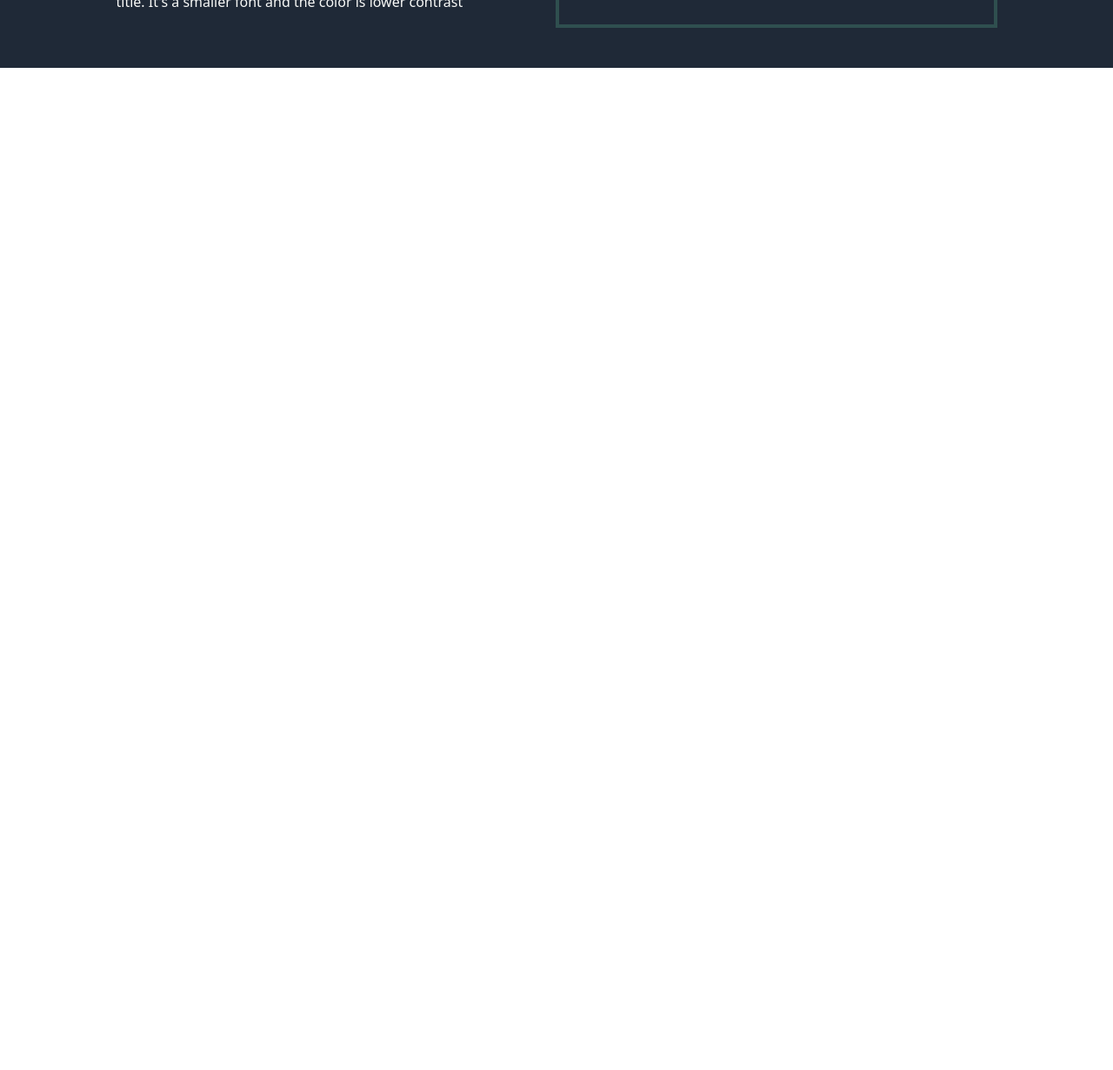
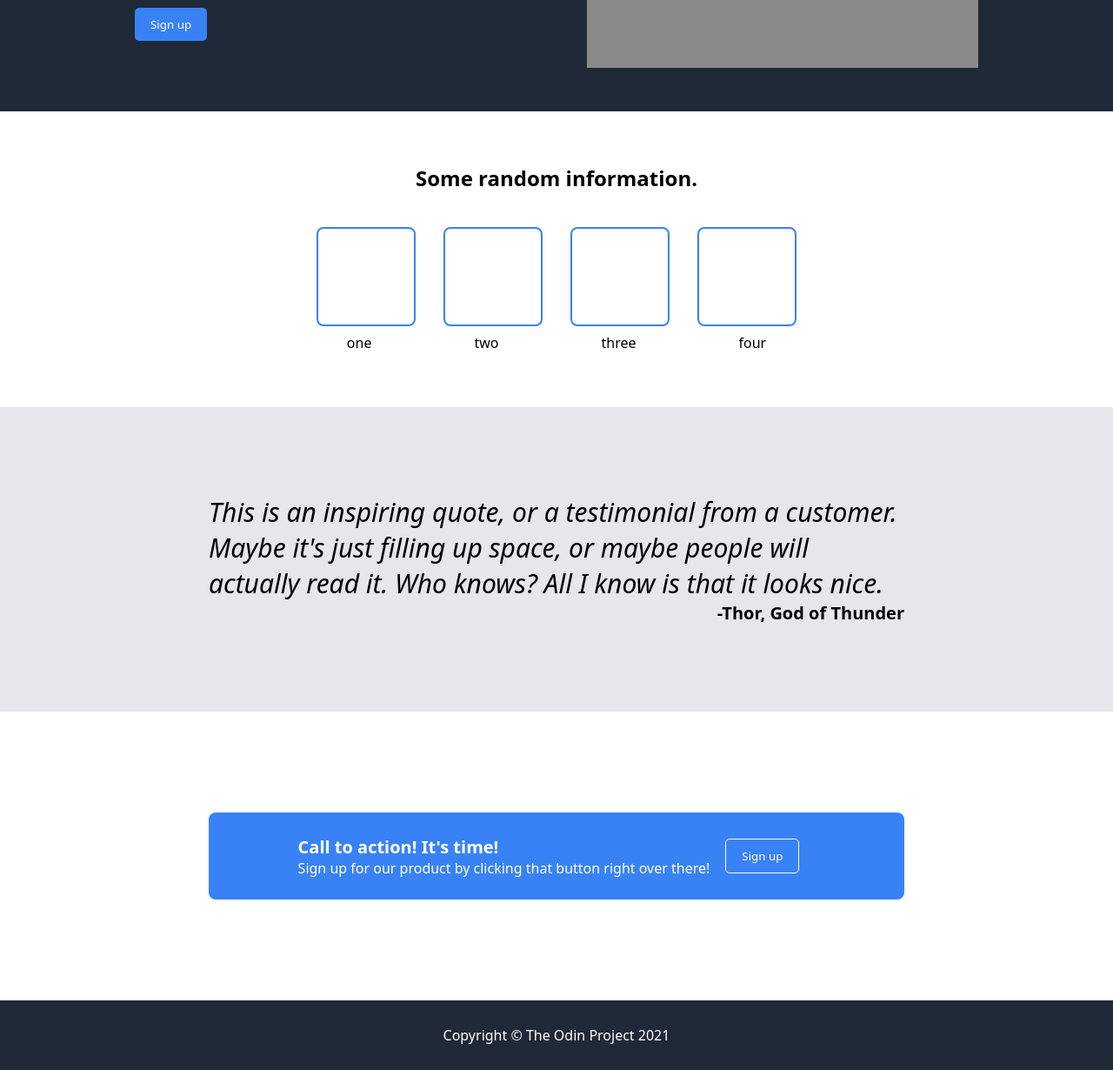
Before and after one commit to mrecinto/odin-landing-page, a plain HTML site: page index.html in a window 1280 px wide. Shown: the part 252-1482 px from the top of the page at 87% size. Before the commit the page ends 800 px from the top, so only its background shows below. Drawn offline with Linux system fonts and the light colour scheme.

Commit message:
finished all in one sitting

```diff
--- a/index.html
+++ b/index.html
@@ -2,7 +2,7 @@
 <head>
     <meta charset="UTF-8">
     <meta name="viewport" content="width=device-width, initial-scale=1.0">
-    <title>Document</title>
+    <title>my new website bruh</title>
     <link rel="stylesheet" href="styles.css">
 </head>
 <body>
@@ -22,12 +22,61 @@
                 <div class="sign-up-items-vertical">
                     <div class="sign-up">This website is awesome</div>
                     <div class="sign-up-subtext">This website has some subtext that goes here under the main title. It's a smaller font and the color is lower contrast</div>
+                    <div class="sign-up-button">
+                        <button type="button" onclick="alert('sign up bruh')">Sign up</button>
+                    </div>
                 </div>
-
-
                 <div class="image">the image goes here</div>
             </div>
         </div>
     </div>
+
+
+    <div class="random-information-container">
+        <div class="random-information">
+            <div class="text">Some random information.</div>
+        </div>
+        <div class="random-information-display">
+            <div class="display-items">
+                <div class="item"></div>
+                <div class="item"></div>
+                <div class="item"></div>
+                <div class="item"></div>
+            </div>
+            <div class="display-subtext">
+                <div class="display-subtext-items">
+                    <div class="item">one</div>
+                    <div class="item">two</div>
+                    <div class="item">three</div>
+                    <div class="item">four</div>
+                </div>
+            </div>
+        </div>
+    </div>
+
+
+    <div class="inspiring-quote-container">
+        <div class="quote">This is an inspiring quote, or a testimonial from a customer. Maybe it's just filling up space, or maybe people will actually read it. Who knows? All I know is that it looks nice.</div>
+        <div class="quote-author">-Thor, God of Thunder</div>
+    </div>
+
+    <div class="call-to-action-container">
+        <div class="call-to-action-wrapper">
+            <div class="call-to-action-vertical">
+                <div class="title">Call to action! It's time!</div>
+                <div class="subtitle">Sign up for our product by clicking that button right over there!</div>
+            </div>
+
+            <div class="sign-up-button">
+                <button type="button" onclick="alert('sign up bruh')">Sign up</button>
+            </div>
+        </div>
+    </div>
+
+    <div class="footer-wrapper">
+        <div class="footer-text">Copyright © The Odin Project 2021</div>
+    </div>
+
+
 </body>
 </html>
--- a/styles.css
+++ b/styles.css
@@ -2,6 +2,11 @@
     margin: 0;
     padding: 0;
     font-family: system-ui, -apple-system, BlinkMacSystemFont, 'Segoe UI', Roboto, Oxygen, Ubuntu, Cantarell, 'Open Sans', 'Helvetica Neue', sans-serif;
+}
+
+html, body{
+    height:100%;
+    margin:0;
 }
 
 nav {
@@ -23,6 +28,8 @@ nav {
     color:#F9Faf8;
 }
 
+
+
 .logo{
     padding: 0 2rem;
     font-weight: bold;
@@ -32,7 +39,7 @@ nav {
 
 .header{
     display: flex;
-    height: 250px;
+    height: 300px;
     background: #1f2937;
     margin: 0;
     padding: 0;
@@ -42,9 +49,9 @@ nav {
 }
 
 .sign-up-thingy{
-    height: 140px;
+    /* height: 10px; */
     width: 100%;
-    padding: 16px;
+    /* padding: 16px; */
     display: flex;
     align-items: center;
     justify-content: center;
@@ -54,7 +61,7 @@ nav {
     display: flex;
     align-items: center;
     justify-content: center;
-    gap: 5px;
+    gap: 20px;
 }
 
 .sign-up-items div{
@@ -67,7 +74,13 @@ nav {
 }
 
 .sign-up-items .image{
-    border: 4px solid darkslategray;
+    /* border: 4px solid darkslategray; */
+    align-items: center;
+    justify-content: center;
+    height: 200px;
+    width: 450px;
+    background:#8a8a8a;
+
 }
 
 .sign-up-items .sign-up{
@@ -75,7 +88,163 @@ nav {
     font-weight: bolder;
 }
 
+.sign-up-items-vertical .sign-up-button button{
+    background-color: #3882f6;
+    color: white;
+    padding: 10px 18px;
+    border: none;
+    border-radius: 5px;
+}
+
 .sign-up-items-vertical{
     display: flex;
     flex-direction: column;
 }
+
+.random-information{
+    display: flex;
+    /* border: 1px solid #1f2937; */
+    padding: 40px;
+    align-items: center;
+    justify-content: center;
+}
+/* .random-information-display{
+    border:1px solid #1f2937;
+} */
+
+.random-information .text{
+    font-weight: bolder;
+    font-size: x-large;
+}
+
+.display-items{
+    display: flex;
+    flex-direction: col;
+    justify-content: center;
+    align-items: center;
+    gap: 32px;
+}
+
+.display-items div{
+    border: 1px solid #3882f6;
+    border-width: 2px;
+    padding: 40px;
+    height: 30px;
+    width: 30px;
+    border-radius: 8px;
+}
+
+.display-subtext{
+    display: flex;
+    flex-direction: row;
+    justify-content: center;
+    /* border: 1px solid #1f2937; */
+    padding: 0%;
+}
+
+.display-subtext div{
+    padding: 4px;
+    gap: 110px;
+    text-align: center;
+}
+
+.display-subtext-items {
+    display: flex;
+    justify-content: center;
+    gap: 20px;
+}
+
+.random-information-container{
+    /* border: 1px solid #1f2937; */
+    height: 300px;
+    padding: 20px;
+}
+
+.inspiring-quote-container{
+    /* padding: 50px; */
+
+    display:flex;
+    flex-direction: column;
+    justify-content: center;
+    align-items: center;
+    background-color: #e5e7eb;
+    padding: 100px;
+
+}
+
+.inspiring-quote-container .quote{
+    font-size: 30px;
+    width: 800px;
+    font-style: italic;
+
+}
+
+.inspiring-quote-container .quote-author{
+    font-size: 20px;
+    width: 800px;
+    font-weight: bold;
+    text-align: right;
+}
+
+.call-to-action-container{
+    height: 300px;
+  padding: 16px;
+  background: white;
+  /* border: 4px solid indigo; */
+  display: flex;
+  align-items: center;
+  justify-content: center;
+}
+
+.call-to-action-wrapper{
+    display: flex;
+    /* padding: 100px; */
+    background-color: #3882f6;
+    /* width: fit-content; */
+    width: 800px;
+    height: 100px;
+    align-items: center;
+    justify-content: center;
+
+    color:#ffffff;
+    /* border: 1px solid #1f2937; */
+    border-radius: 8px;
+
+
+    /* margin: 0 auto;
+    width: 50%;
+    height: 5%; */
+}
+
+.call-to-action-vertical .title {
+    font-weight: bolder;
+    font-size: 20px;
+}
+
+.call-to-action-vertical div{
+    /* border:1px solid #1f2937; */
+}
+
+.call-to-action-wrapper .sign-up-button{
+    color: white;
+    padding: 10px 18px;
+    border: none;
+    border-radius: 5px;
+}
+
+.call-to-action-wrapper .sign-up-button button{
+    color: white;
+    padding: 10px 18px;
+    background-color: #3882f6;
+    border: 1px solid;
+    border-radius: 5px;
+}
+
+.footer-wrapper {
+    display: flex;
+    justify-content: center;
+    align-items: center;
+    height: 80px; /* Set the height of the footer */
+    background: #1f2937;
+    color: #ffffff;
+}
```
Also changed, not shown: design/01.png (added), design/02.png (added).
